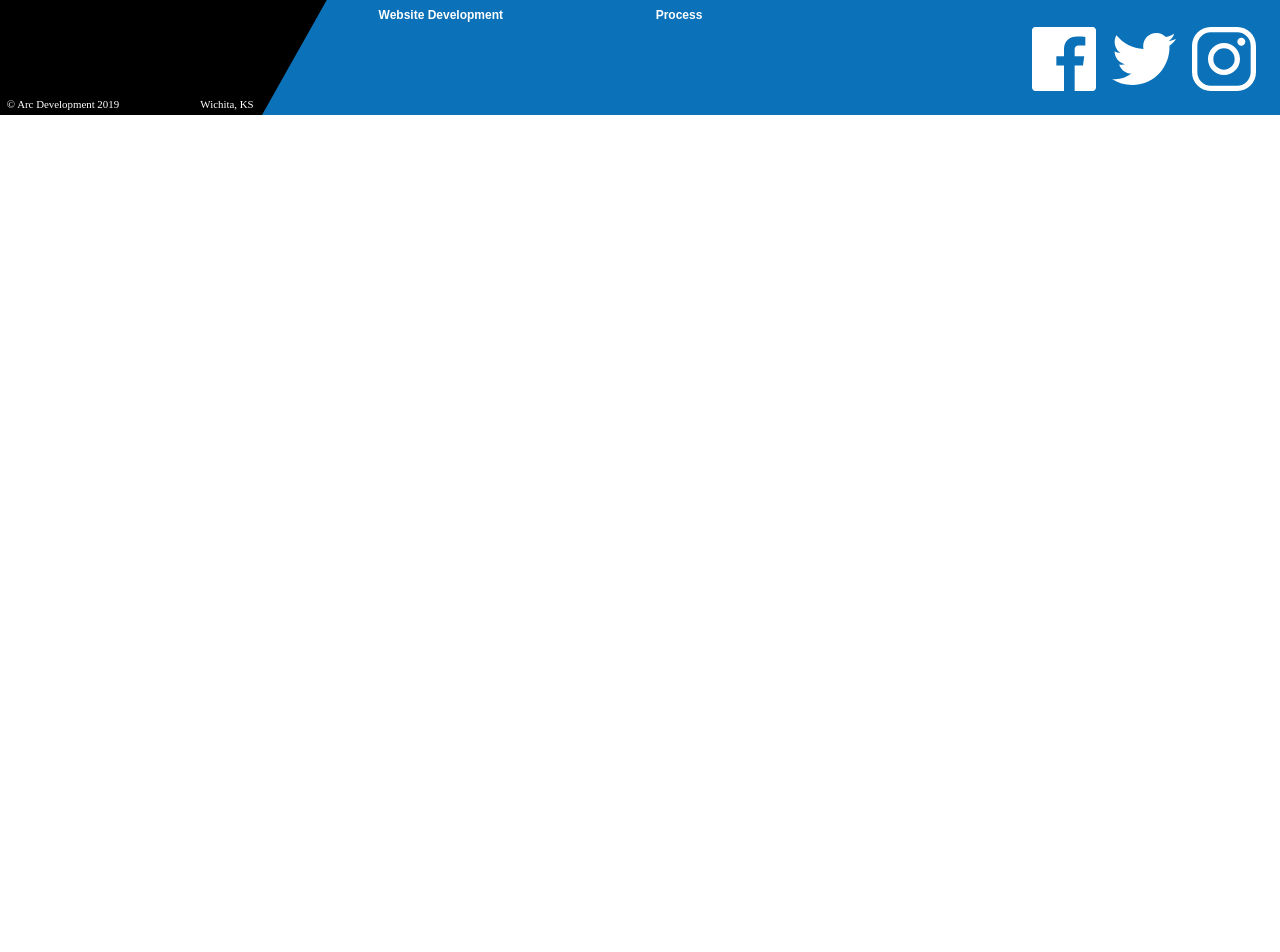
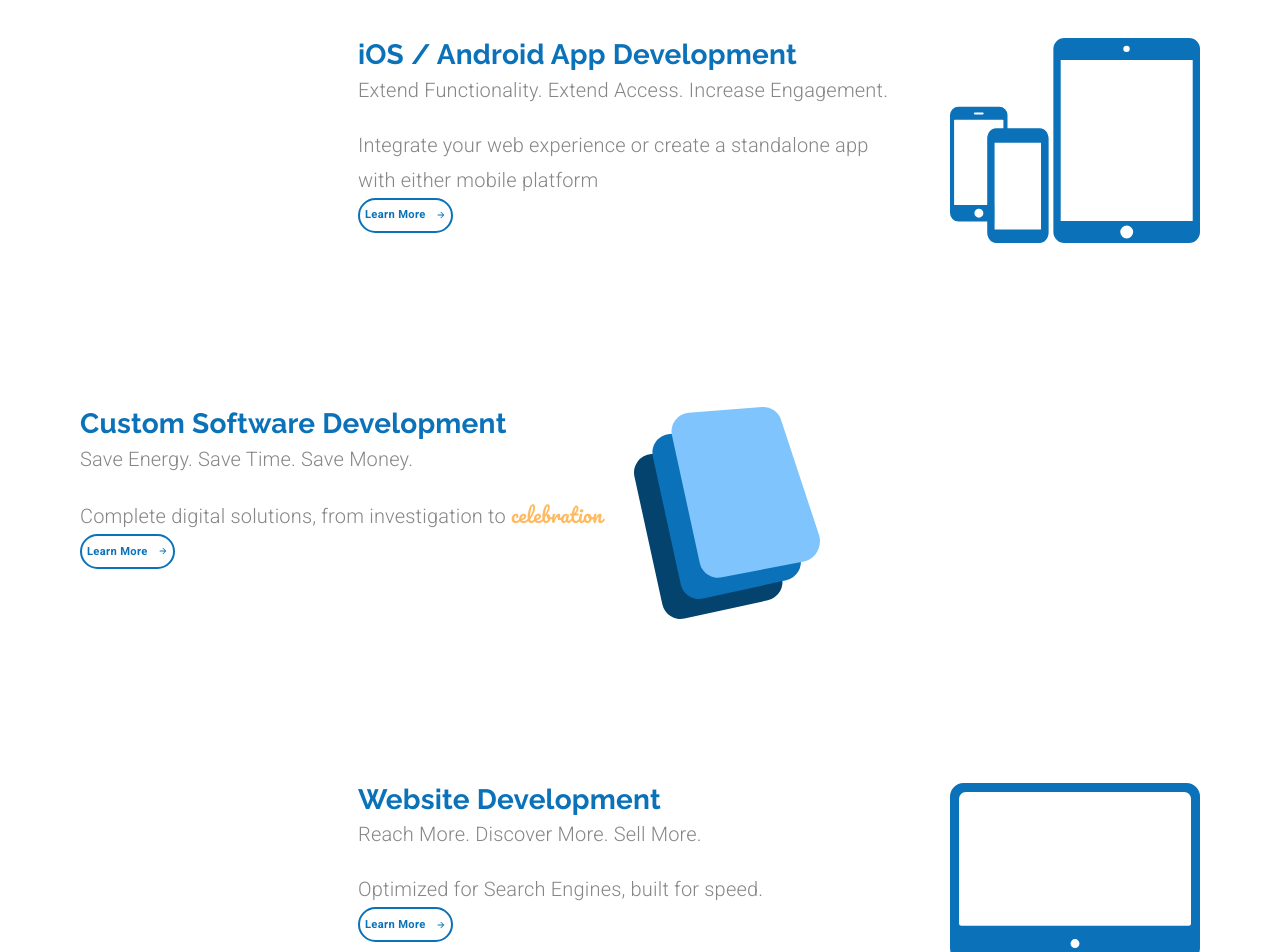
Before and after one commit to hyhong-code/learn-MUI, a React (Create React App) app: page /services in a window 1280 px wide. Shown: the part 260-1212 px from the top of the page. Before the commit the page ends 800 px from the top, so only its background shows below. Built offline with nearby package versions, Linux system fonts and the light colour scheme.

Commit message:
practice Grid, makeStyles, useMeidaQuery, finish servies page

```diff
--- a/src/components/App.js
+++ b/src/components/App.js
@@ -5,6 +5,7 @@
 import Header from "./ui/Header";
 import Footer from "./ui/Footer";
 import LandingPage from "./LandingPage";
+import Services from "./Services";
 import Theme from "./ui/Theme";
 
 const App = () => {
@@ -32,7 +33,17 @@
               />
             )}
           />
-          <Route exact path="/services" component={() => <div>Services</div>} />
+          <Route
+            exact
+            path="/services"
+            render={(routeProps) => (
+              <Services
+                {...routeProps}
+                setValue={setValue}
+                setSelectedIndex={setSelectedIndex}
+              />
+            )}
+          />
           <Route
             exact
             path="/customsoftware"
--- /dev/null
+++ b/src/components/Services.js
@@ -0,0 +1,234 @@
+import React from "react";
+import { makeStyles, useTheme } from "@material-ui/styles";
+import useMediaQuery from "@material-ui/core/useMediaQuery";
+import { Link } from "react-router-dom";
+
+import Grid from "@material-ui/core/Grid";
+import Typography from "@material-ui/core/Typography";
+import Button from "@material-ui/core/Button";
+
+import ButtonArrow from "./ui/ButtonArrow";
+import customSoftwareIcon from "../assets/Custom Software Icon.svg";
+import mobileAppsIcon from "../assets/mobileIcon.svg";
+import websitesIcon from "../assets/websiteIcon.svg";
+
+const useStyles = makeStyles((theme) => ({
+  learnButton: {
+    ...theme.typography.learnButton,
+    fontSize: "0.7rem",
+    height: 35,
+    padding: 5,
+    [theme.breakpoints.down("sm")]: {
+      marginBottom: "2em",
+    },
+  },
+  specialText: {
+    fontFamily: "Pacifico",
+    color: theme.palette.common.orange,
+  },
+  subtitle: {
+    marginBottom: "1em",
+  },
+  icon: {
+    marginLeft: "2em",
+    [theme.breakpoints.down("xs")]: {
+      marginLeft: 0,
+    },
+  },
+  serviceContainer: {
+    marginTop: "10em",
+    [theme.breakpoints.down("sm")]: {
+      padding: 25,
+    },
+  },
+}));
+
+const Services = ({ setValue, setSelectedIndex }) => {
+  const classes = useStyles();
+  const theme = useTheme();
+  const matchesSM = useMediaQuery(theme.breakpoints.down("sm"));
+
+  return (
+    <Grid container direction="column">
+      <Grid
+        item
+        style={{
+          marginLeft: matchesSM ? undefined : "5em",
+          marginTop: matchesSM ? "1em" : "2em",
+        }}
+      >
+        <Typography
+          variant="h2"
+          gutterBottom
+          align={matchesSM ? "center" : undefined}
+        >
+          Services
+        </Typography>
+      </Grid>
+      <Grid item>
+        {/* ----- IOS / ANDROID BLOCK ----- */}
+        <Grid
+          container
+          direction="row"
+          className={classes.serviceContainer}
+          justify={matchesSM ? "center" : "flex-end"}
+          style={{ marginTop: matchesSM ? "1em" : "5em" }}
+        >
+          <Grid
+            item
+            style={{
+              textAlign: matchesSM ? "center" : undefined,
+              width: matchesSM ? undefined : "35em",
+            }}
+          >
+            <Typography variant="h4">iOS / Android App Development</Typography>
+            <Typography variant="subtitle1" className={classes.subtitle}>
+              Extend Functionality. Extend Access. Increase Engagement.
+            </Typography>
+            <Typography variant="subtitle1">
+              Integrate your web experience or create a standalone app
+              {matchesSM ? null : <br />} with either mobile platform
+            </Typography>
+            <Button
+              variant="outlined"
+              className={classes.learnButton}
+              component={Link}
+              to="/mobileapps"
+              onClick={() => {
+                setValue(1);
+                setSelectedIndex(2);
+              }}
+            >
+              <span style={{ marginRight: 10 }}>Learn More</span>
+              <ButtonArrow
+                width={10}
+                height={10}
+                fill={theme.palette.common.blue}
+              />
+            </Button>
+          </Grid>
+          <Grid
+            item
+            style={{
+              marginRight: matchesSM ? 0 : "5em",
+              textAlign: matchesSM ? "center" : undefined,
+            }}
+          >
+            <img
+              src={mobileAppsIcon}
+              alt="icon"
+              className={classes.icon}
+              width="250em"
+            />
+          </Grid>
+        </Grid>
+      </Grid>
+      <Grid item>
+        {/* ----- SERVICES BLOCK ----- */}
+        <Grid
+          container
+          direction="row"
+          className={classes.serviceContainer}
+          justify={matchesSM ? "center" : undefined}
+        >
+          <Grid
+            item
+            style={{
+              marginLeft: matchesSM ? 0 : "5em",
+              textAlign: matchesSM ? "center" : undefined,
+            }}
+          >
+            <Typography variant="h4">Custom Software Development</Typography>
+            <Typography variant="subtitle1" className={classes.subtitle}>
+              Save Energy. Save Time. Save Money.
+            </Typography>
+            <Typography variant="subtitle1">
+              Complete digital solutions, from investigation to{" "}
+              <span className={classes.specialText}>celebration</span>
+            </Typography>
+            <Button
+              variant="outlined"
+              className={classes.learnButton}
+              component={Link}
+              to="/customsoftware"
+              onClick={() => {
+                setValue(1);
+                setSelectedIndex(1);
+              }}
+            >
+              <span style={{ marginRight: 10 }}>Learn More</span>
+              <ButtonArrow
+                width={10}
+                height={10}
+                fill={theme.palette.common.blue}
+              />
+            </Button>
+          </Grid>
+          <Grid item>
+            <img src={customSoftwareIcon} alt="icon" className={classes.icon} />
+          </Grid>
+        </Grid>
+      </Grid>
+
+      <Grid item>
+        {/* ----- WEBSITES BLOCK ----- */}
+        <Grid
+          container
+          direction="row"
+          className={classes.serviceContainer}
+          justify={matchesSM ? "center" : "flex-end"}
+          style={{ marginBottom: "10em" }}
+        >
+          <Grid
+            item
+            style={{
+              textAlign: matchesSM ? "center" : undefined,
+              width: matchesSM ? undefined : "35em",
+            }}
+          >
+            <Typography variant="h4">Website Development</Typography>
+            <Typography variant="subtitle1" className={classes.subtitle}>
+              Reach More. Discover More. Sell More.
+            </Typography>
+            <Typography variant="subtitle1">
+              Optimized for Search Engines, built for speed.
+            </Typography>
+            <Button
+              variant="outlined"
+              className={classes.learnButton}
+              component={Link}
+              to="/websites"
+              onClick={() => {
+                setValue(1);
+                setSelectedIndex(3);
+              }}
+            >
+              <span style={{ marginRight: 10 }}>Learn More</span>
+              <ButtonArrow
+                width={10}
+                height={10}
+                fill={theme.palette.common.blue}
+              />
+            </Button>
+          </Grid>
+          <Grid
+            item
+            style={{
+              marginRight: matchesSM ? 0 : "5em",
+              textAlign: matchesSM ? "center" : undefined,
+            }}
+          >
+            <img
+              src={websitesIcon}
+              alt="icon"
+              className={classes.icon}
+              width="250em"
+            />
+          </Grid>
+        </Grid>
+      </Grid>
+    </Grid>
+  );
+};
+
+export default Services;
```
